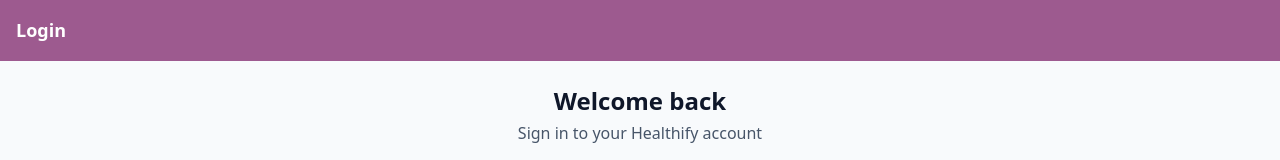
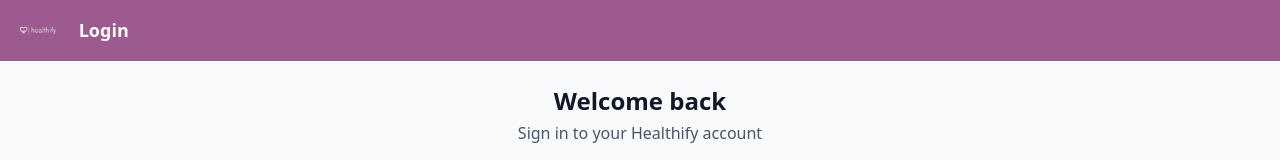
Before and after one commit to sniro23/healthify_patientportal_cursor, a React (Vite) app: page /login in a window 1280 px wide. Shown: the top 160 px of the page. Built offline with nearby package versions, Linux system fonts and the light colour scheme.

Commit message:
Refactor: Use logo in app

```diff
--- a/src/components/layout/AppHeader.tsx
+++ b/src/components/layout/AppHeader.tsx
@@ -30,7 +30,7 @@ const AppHeader = ({
   return (
     <header className="sticky top-0 bg-health-primary text-white border-b border-health-primary/20 py-4 px-4 flex items-center justify-between z-40">
       <div className="flex items-center">
-        {showBackButton && (
+        {showBackButton ? (
           <Button
             variant="ghost"
             size="icon"
@@ -39,6 +39,14 @@ const AppHeader = ({
           >
             <ArrowLeft size={20} />
           </Button>
+        ) : (
+          <div className="flex items-center mr-3">
+            <img
+              src="/lovable-uploads/42236a42-4245-4b89-8aa3-94a6d886e6ce.png"
+              alt="Healthify Logo"
+              className="h-6 mr-2"
+            />
+          </div>
         )}
         <h1 className="text-lg font-semibold">{title}</h1>
       </div>
```
Also changed, not shown: public/lovable-uploads/42236a42-4245-4b89-8aa3-94a6d886e6ce.png (added), public/manifest.json.
